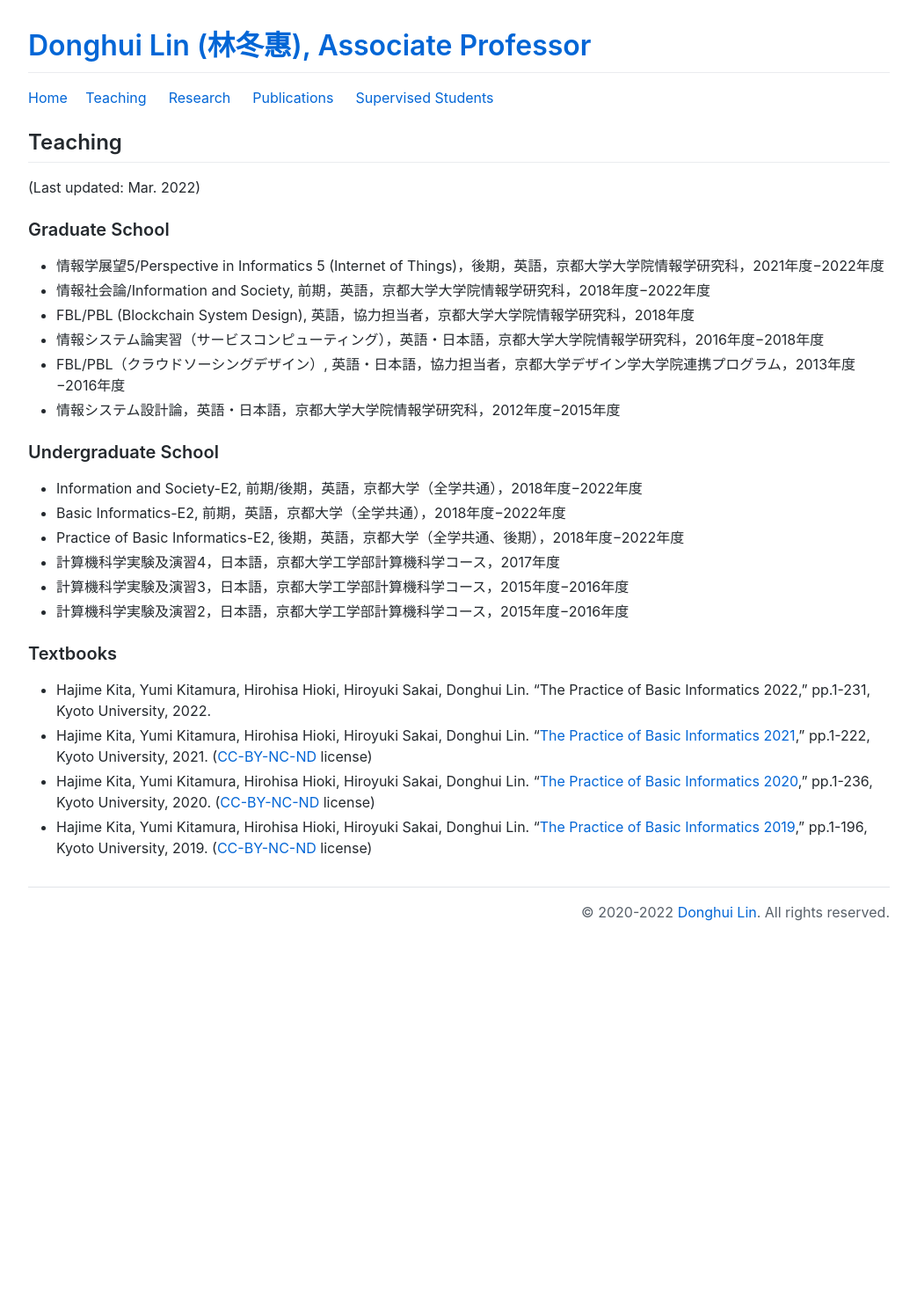
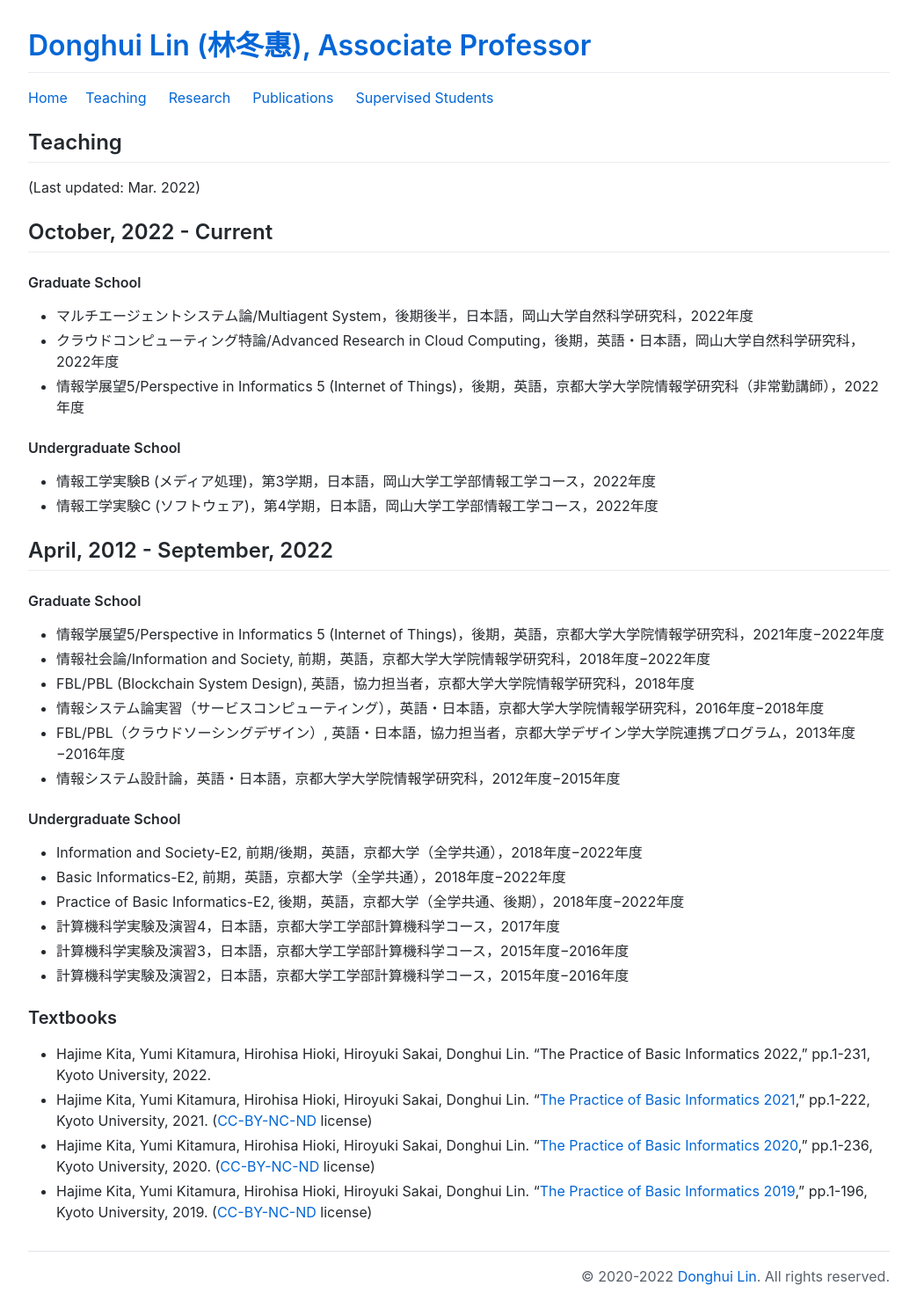
Before and after one commit to lindh/lindh.github.io, a Jekyll site: the page built from teaching.md, in a window 1280 px wide. Shown: the whole page at 88% size, without its empty margins (118-1161 px from the left). Built offline with Jekyll 4.4.1, drawn with Linux system fonts in a browser that asks for light colours; comment, search, counter and statistics services are not loaded; before the commit the page ends 1081 px from its top, so only the background shows below that.

Commit message:
teaching update

```diff
--- a/teaching.md
+++ b/teaching.md
@@ -8,7 +8,19 @@ layout: default
 
 (Last updated: Mar. 2022)
 
-### Graduate School
+## October, 2022 - Current
+#### Graduate School
+- マルチエージェントシステム論/Multiagent System，後期後半，日本語，岡山大学自然科学研究科，2022年度
+- クラウドコンピューティング特論/Advanced Research in Cloud Computing，後期，英語・日本語，岡山大学自然科学研究科，2022年度
+- 情報学展望5/Perspective in Informatics 5 (Internet of Things)，後期，英語，京都大学大学院情報学研究科（非常勤講師），2022年度
+
+#### Undergraduate School
+- 情報工学実験B (メディア処理)，第3学期，日本語，岡山大学工学部情報工学コース，2022年度
+- 情報工学実験C (ソフトウェア)，第4学期，日本語，岡山大学工学部情報工学コース，2022年度
+
+## April, 2012 - September, 2022
+
+#### Graduate School
 - 情報学展望5/Perspective in Informatics 5 (Internet of Things)，後期，英語，京都大学大学院情報学研究科，2021年度−2022年度
 - 情報社会論/Information and Society, 前期，英語，京都大学大学院情報学研究科，2018年度−2022年度
 - FBL/PBL (Blockchain System Design), 英語，協力担当者，京都大学大学院情報学研究科，2018年度
@@ -16,7 +28,7 @@ layout: default
 - FBL/PBL（クラウドソーシングデザイン）, 英語・日本語，協力担当者，京都大学デザイン学大学院連携プログラム，2013年度−2016年度
 - 情報システム設計論，英語・日本語，京都大学大学院情報学研究科，2012年度−2015年度
 
-### Undergraduate School
+#### Undergraduate School
 - Information and Society-E2, 前期/後期，英語，京都大学（全学共通），2018年度−2022年度
 - Basic Informatics-E2, 前期，英語，京都大学（全学共通），2018年度−2022年度
 - Practice of Basic Informatics-E2, 後期，英語，京都大学（全学共通、後期），2018年度−2022年度
```
Also changed, not shown: index.md (+2 -1 lines), publication.md (+2 -1 lines).
